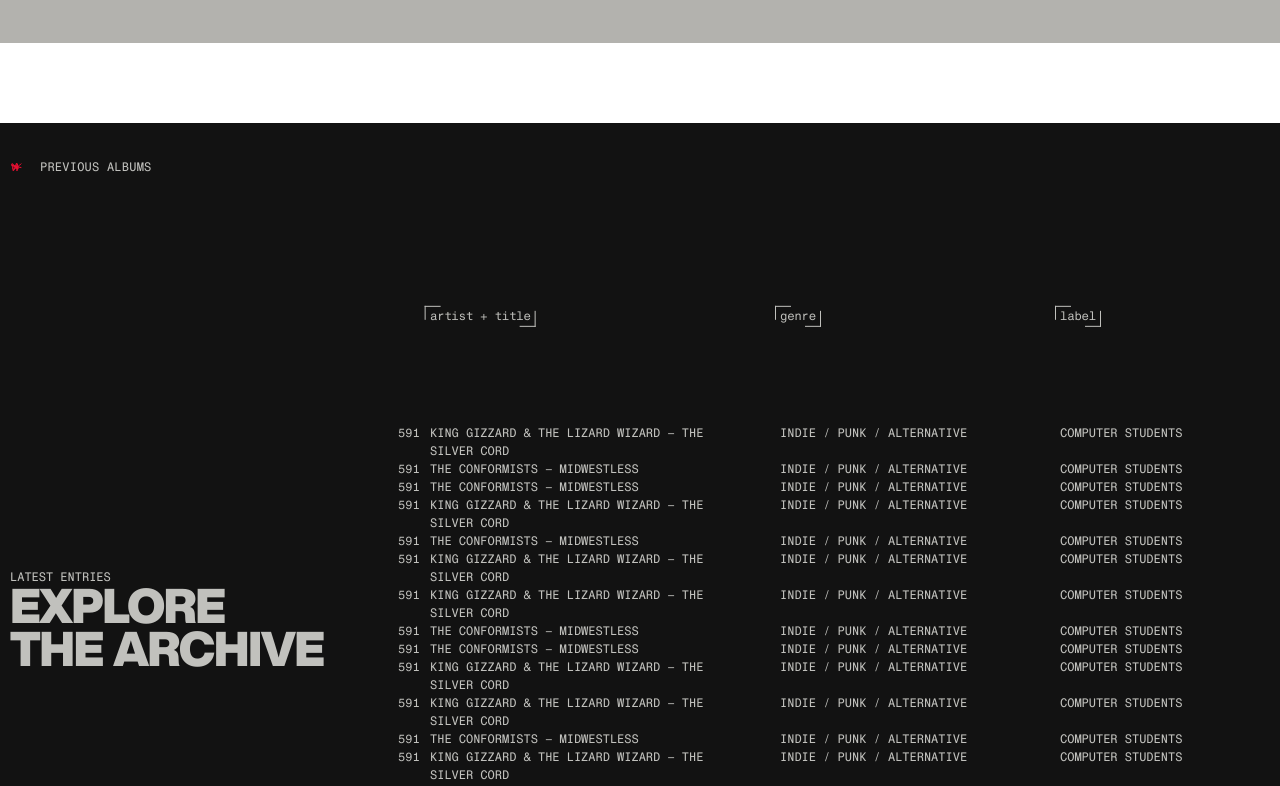
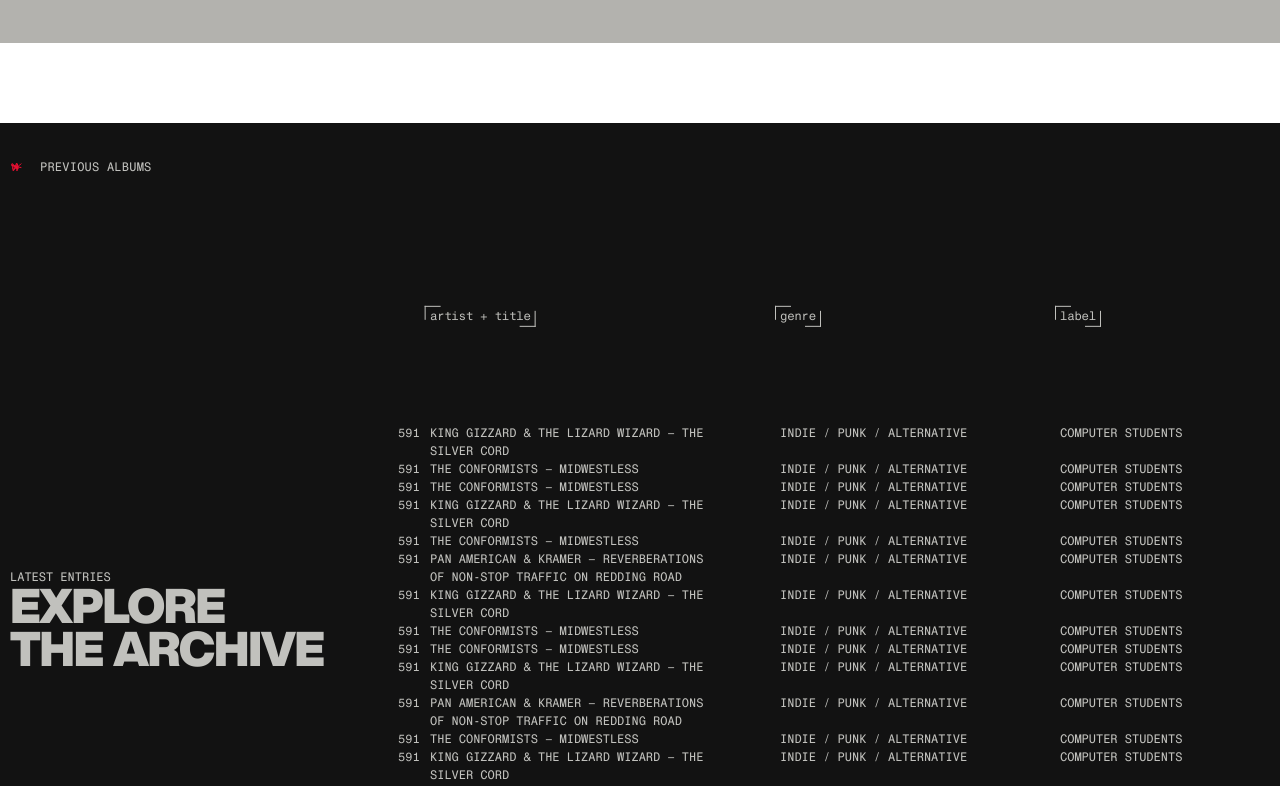
Before and after one commit to fanelfaa/the-blimp-replicate, a Next.js app: page / in a window 1280 px wide. Shown: the part 867-1653 px from the top of the page. Built offline with nearby package versions, Linux system fonts and the light colour scheme.

Commit message:
fix: height previous album section

```diff
--- a/src/app/(landing page)/_section/previous-albums.tsx
+++ b/src/app/(landing page)/_section/previous-albums.tsx
@@ -38,7 +38,8 @@
         <section
           style={{
             padding: '290px 10px 40px',
-            height: 'calc(100vh + 5px)',
+            maxHeight: 'calc(100vh + 5px)',
+            overflow: 'hidden',
           }}
           className="bg-background flex flex-col text-foreground font-mono text-xs overflow-hidden relative"
         >
@@ -88,9 +89,11 @@
                       </div>
                       <div className="col-span-4">
                         <span className="h-w">
-                          {i % 3 === 0 || i % 5 === 0
+                          {i % 3 === 0
                             ? 'King Gizzard & The Lizard Wizard – The Silver Cord'
-                            : 'The Conformists – Midwestless'}
+                            : i % 5 === 0
+                              ? 'Pan American & Kramer – Reverberations of Non​-​Stop Traffic on Redding Road'
+                              : 'The Conformists – Midwestless'}
                         </span>
                       </div>
                       <div className="col-span-3 col-start-6">
@@ -107,7 +110,7 @@
           </div>
         </section>
       </div>
-      <div ref={targetScrollRef} className="target h-10"></div>
+      <div ref={targetScrollRef} className="h-10 pointer-events-none"></div>
     </>
   );
 };
```
